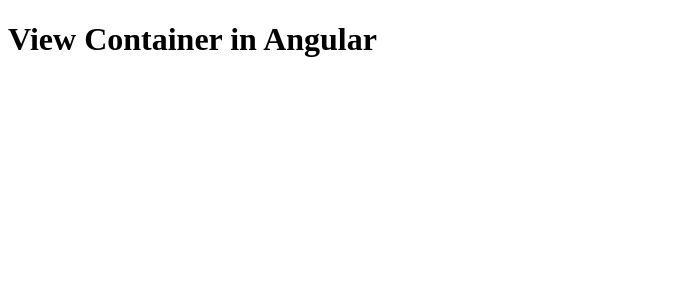
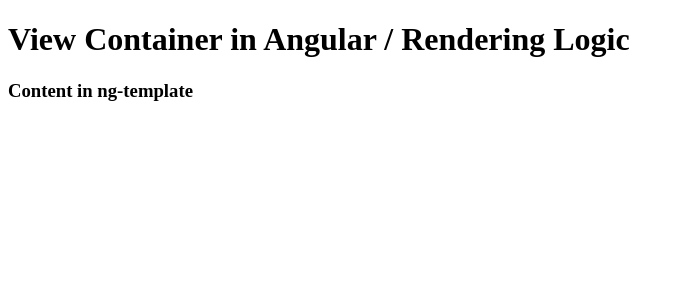
Before and after one commit to devlev1980/Embedded-views-in-Angular, an Angular app: page / in a window 1280 px wide. Shown: the top 300 px of the page, without its empty margins (0-684 px from the left). Built offline with nearby package versions, Linux system fonts and the light colour scheme.

Commit message:
using ViewContainer Ref with ng-template  + adding directive

```diff
--- a/src/app/app.component.ts
+++ b/src/app/app.component.ts
@@ -1,26 +1,34 @@
-import {AfterViewInit, Component, ViewChild, ViewContainerRef} from '@angular/core';
+import {AfterViewInit, Component, EmbeddedViewRef, TemplateRef, ViewChild, ViewContainerRef} from '@angular/core';
 import {NgClass} from "@angular/common";
 
 @Component({
     selector: 'app-root',
     template: `
-        <h1 class="display-1">View Container in Angular </h1>
-<!--        <div #container></div>-->
+        <h1 class="display-1">View Container in Angular / Rendering Logic </h1>
+        <!--        <div #container></div>-->
+
         <ng-container #container></ng-container>
-<!--        <h2 [ngClass]="{'container': true}" ></h2>-->
+
+
+        <ng-template #templateRef>
+            <h3>Content in ng-template</h3>
+        </ng-template>
+
     `,
     styles: []
 })
 export class AppComponent implements AfterViewInit {
-    @ViewChild('container', {read: ViewContainerRef}) container: ViewContainerRef;
-    // @ViewChild(NgClass, {read: ViewContainerRef}) containerRef: ViewContainerRef;
+    @ViewChild(TemplateRef) template: TemplateRef<any>; // If there's just one ng-template no need to set reference like  in <ng-template #templateRef></ng-template>
+    @ViewChild('container',{read: ViewContainerRef}) container: ViewContainerRef;
 
-    constructor(private viewContainer: ViewContainerRef) {
-    }
+    // constructor(private viewContainer: ViewContainerRef) {
+    // }
 
     ngAfterViewInit(): void {
-        console.log('View Container', this.viewContainer);
-        console.log(this.container) // See the functions that container exist
+        // const embeddedView: EmbeddedViewRef<any> = this.template.createEmbeddedView(null);
+        //
+        // this.container.insert(embeddedView);
+        this.container.createEmbeddedView(this.template); // Short version of code above
     }
 
 
--- a/src/app/app.module.ts
+++ b/src/app/app.module.ts
@@ -3,11 +3,13 @@
 
 import { AppComponent } from './app.component';
 import { ChildComponent } from './child.component';
+import { TemplateRenderDirective } from './template-render.directive';
 
 @NgModule({
   declarations: [
     AppComponent,
-    ChildComponent
+    ChildComponent,
+    TemplateRenderDirective
   ],
   imports: [
     BrowserModule
--- /dev/null
+++ b/src/app/template-render.directive.ts
@@ -0,0 +1,10 @@
+import { Directive } from '@angular/core';
+
+@Directive({
+  selector: '[appTemplateRender]'
+})
+export class TemplateRenderDirective {
+
+  constructor() { }
+
+}
```
